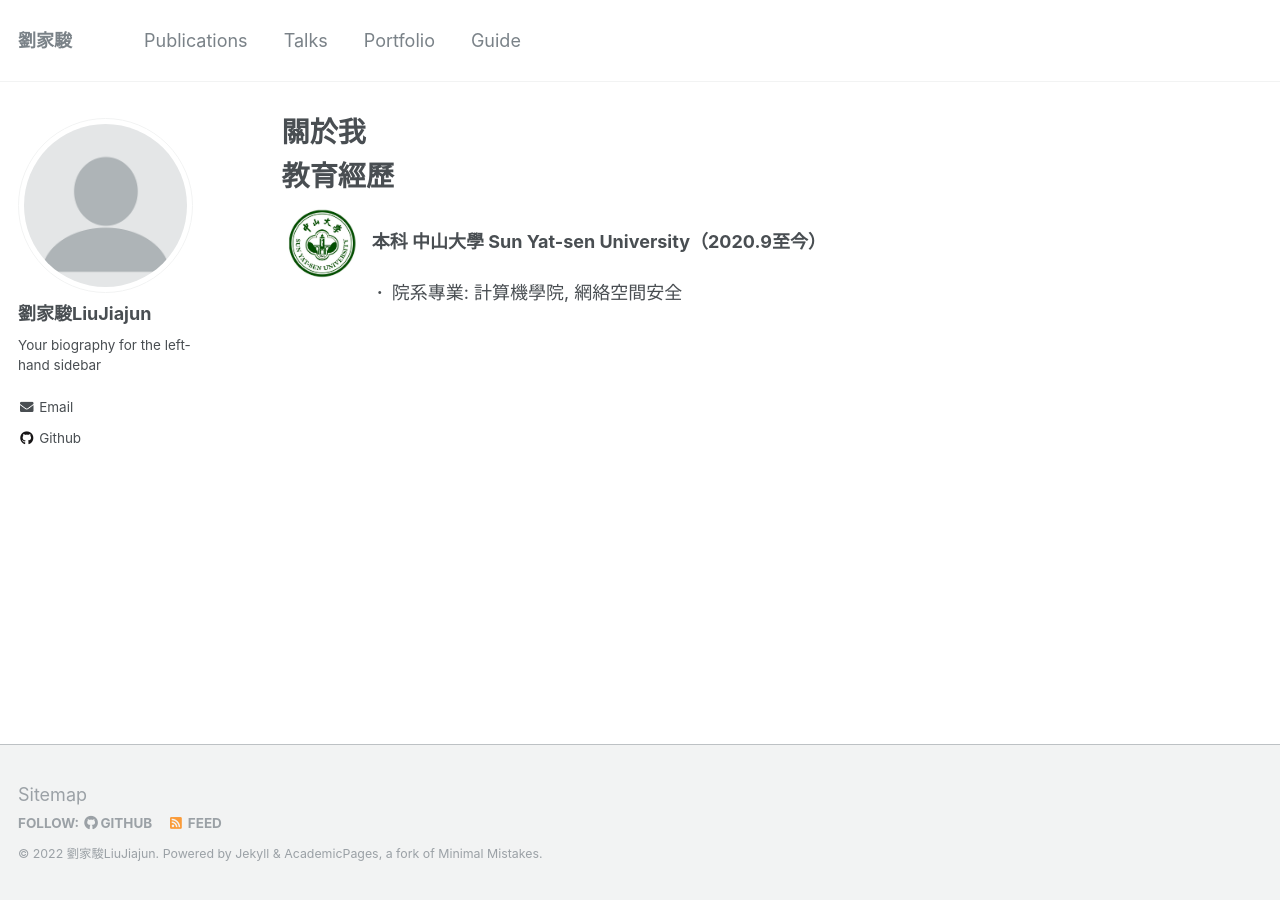
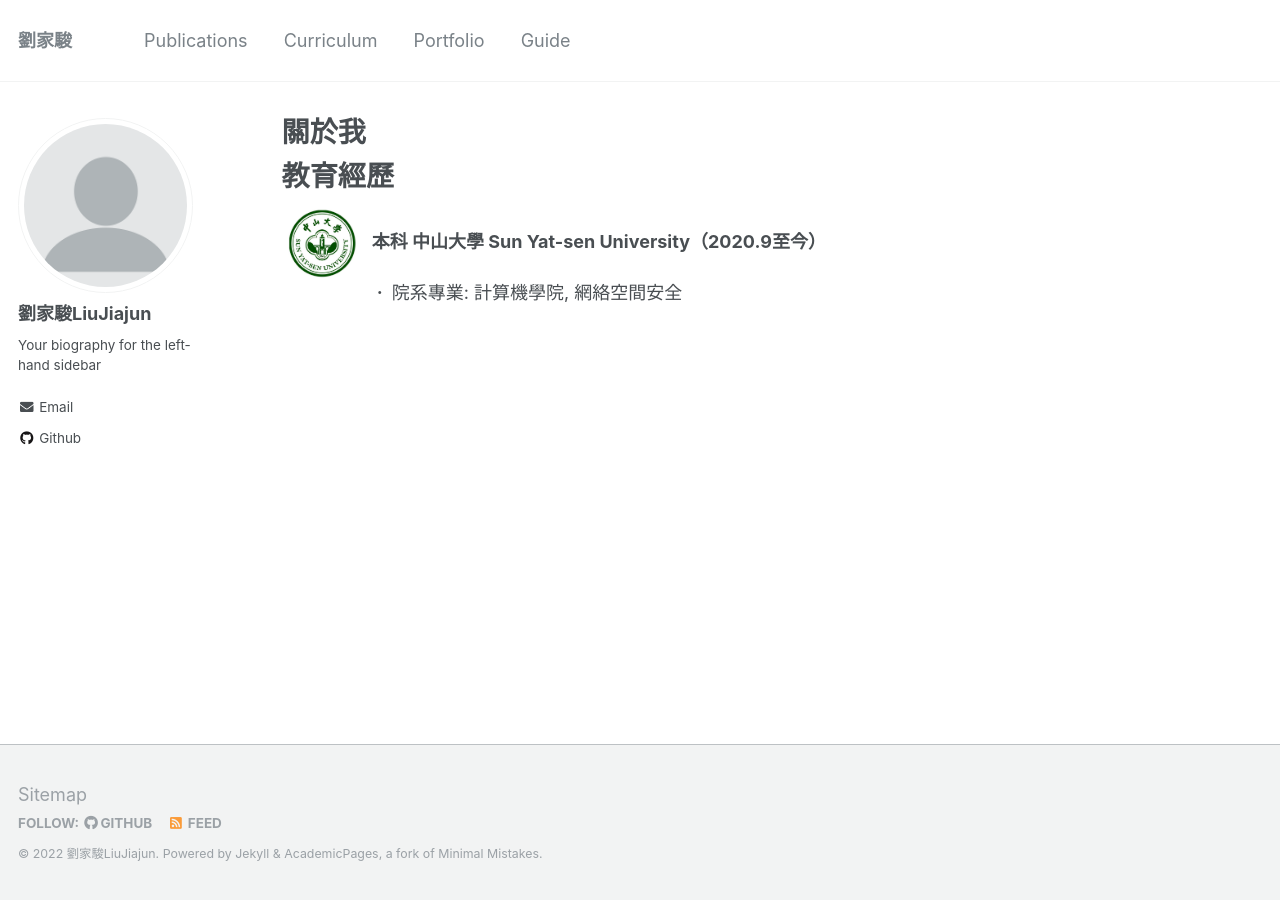
Before and after one commit to Leon-Liu228/Leon-Liu228.github.io, a Jekyll site: the page built from _pages/about.md, in a window 1280 px wide. Built offline with Jekyll 4.4.1, drawn with Linux system fonts in a browser that asks for light colours.

Commit message:
Update navigation.yml

```diff
--- a/_data/navigation.yml
+++ b/_data/navigation.yml
@@ -3,8 +3,8 @@ main:
   - title: "Publications"
     url: /publications/
 
-  - title: "Talks"
-    url: /talks/
+  - title: "Curriculum"
+    url: /curriculum/
 
 
   - title: "Portfolio"
```
